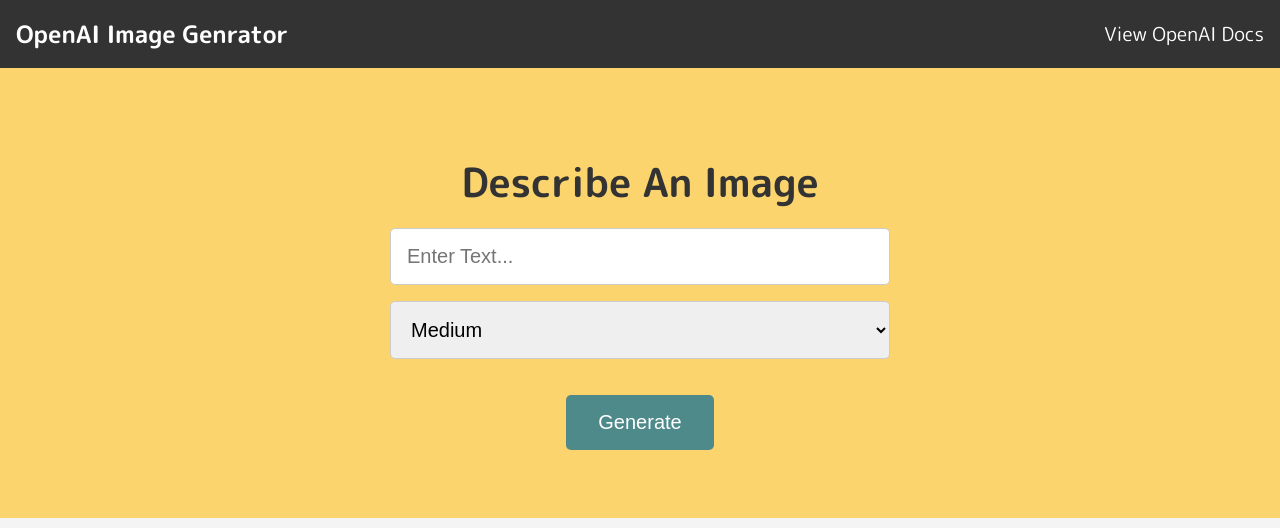
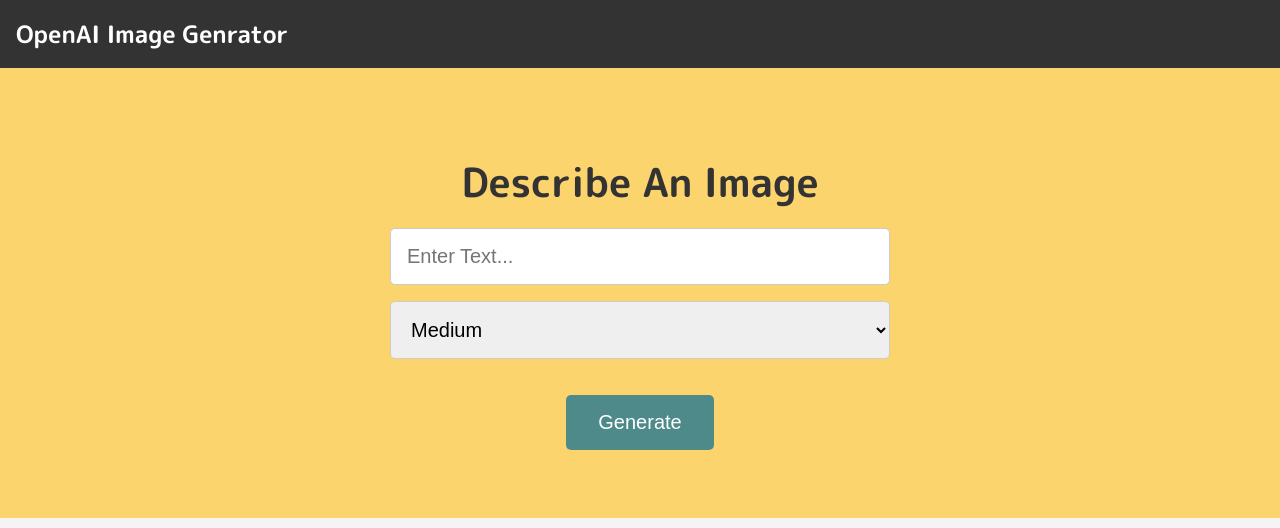
Before and after one commit to rohankewal/ai-image-gen, a website: page public/index.html in a window 1280 px wide. Drawn offline with Linux system fonts and the light colour scheme.

Commit message:
removed un-need nav link

```diff
--- a/public/index.html
+++ b/public/index.html
@@ -14,15 +14,6 @@
 			<div class="navbar">
 				<div class="logo">
 					<h2>OpenAI Image Genrator</h2>
-        </div>
-        <div class="nav-links">
-          <ul>
-            <li>
-              <a href="https://beta.openai.com/docs" target="_blank"
-                >View OpenAI Docs</a
-              >
-            </li>
-          </ul>
 				</div>
 			</div>
 		</header>
```
Lines whose indentation alone changed are shown as unchanged.
